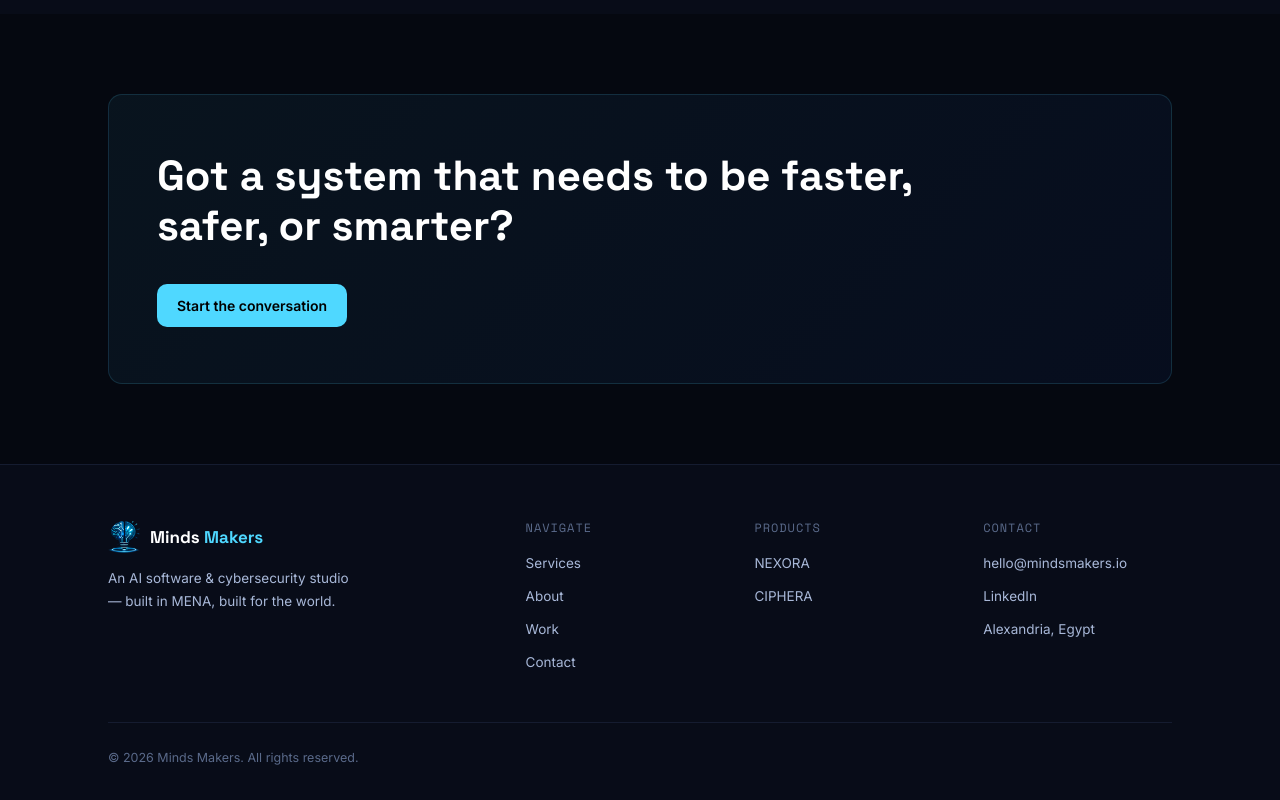
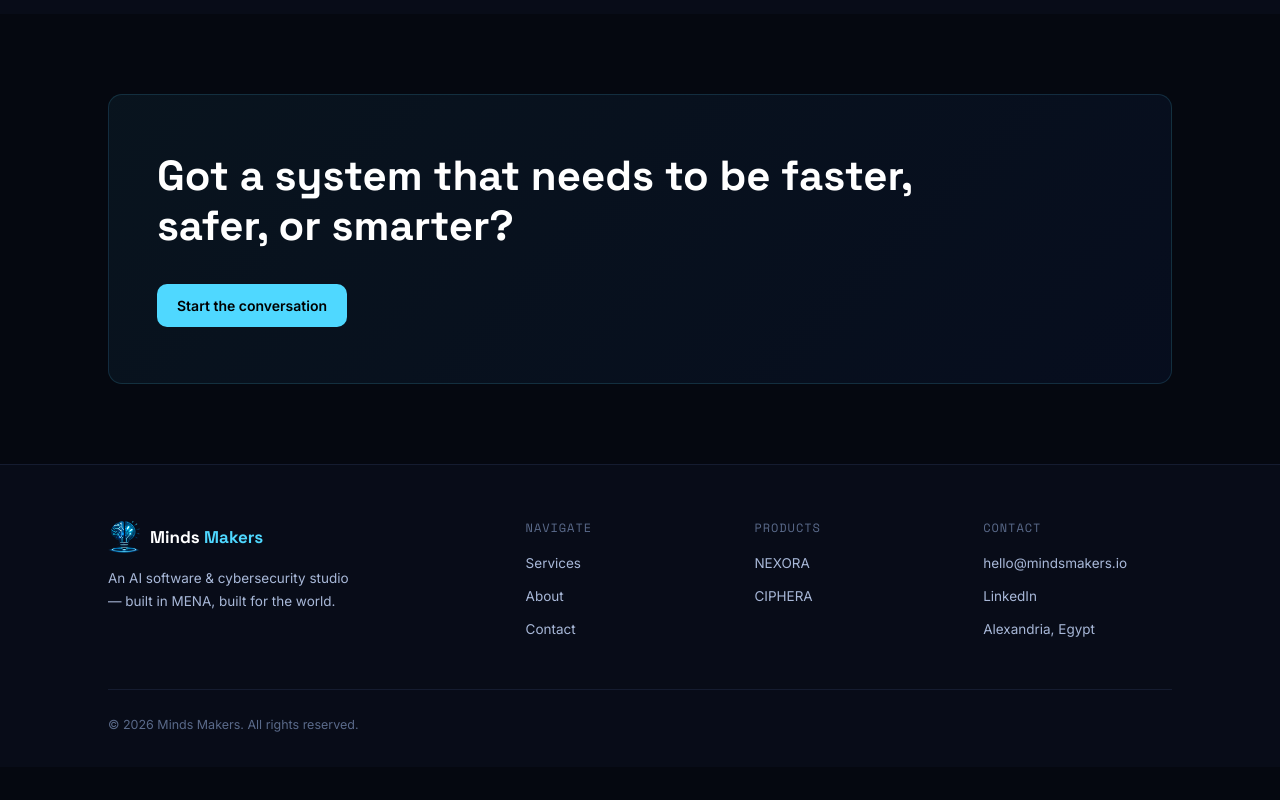
Before and after one commit to Minds-Makers/Minds-Makers-web, a React (Vite) app in the folder minds-makers/: page / in a window 1280 px wide. Shown: the part 2022-2822 px from the top of the page. After the commit the page ends 2789 px from the top, so only its background shows below. Built offline with nearby package versions, Linux system fonts and the light colour scheme; no server answers; the database is empty.

Commit message:
Update Footer.jsx

```diff
--- a/minds-makers/src/components/Footer.jsx
+++ b/minds-makers/src/components/Footer.jsx
@@ -24,7 +24,6 @@ export default function Footer() {
             <ul>
               <li><Link to="/services">{t({ en: 'Services', ar: 'خدماتنا' })}</Link></li>
               <li><Link to="/about">{t({ en: 'About', ar: 'من نحن' })}</Link></li>
-              <li><Link to="/work">{t({ en: 'Work', ar: 'أعمالنا' })}</Link></li>
               <li><Link to="/contact">{t({ en: 'Contact', ar: 'تواصل معنا' })}</Link></li>
             </ul>
           </div>
```
